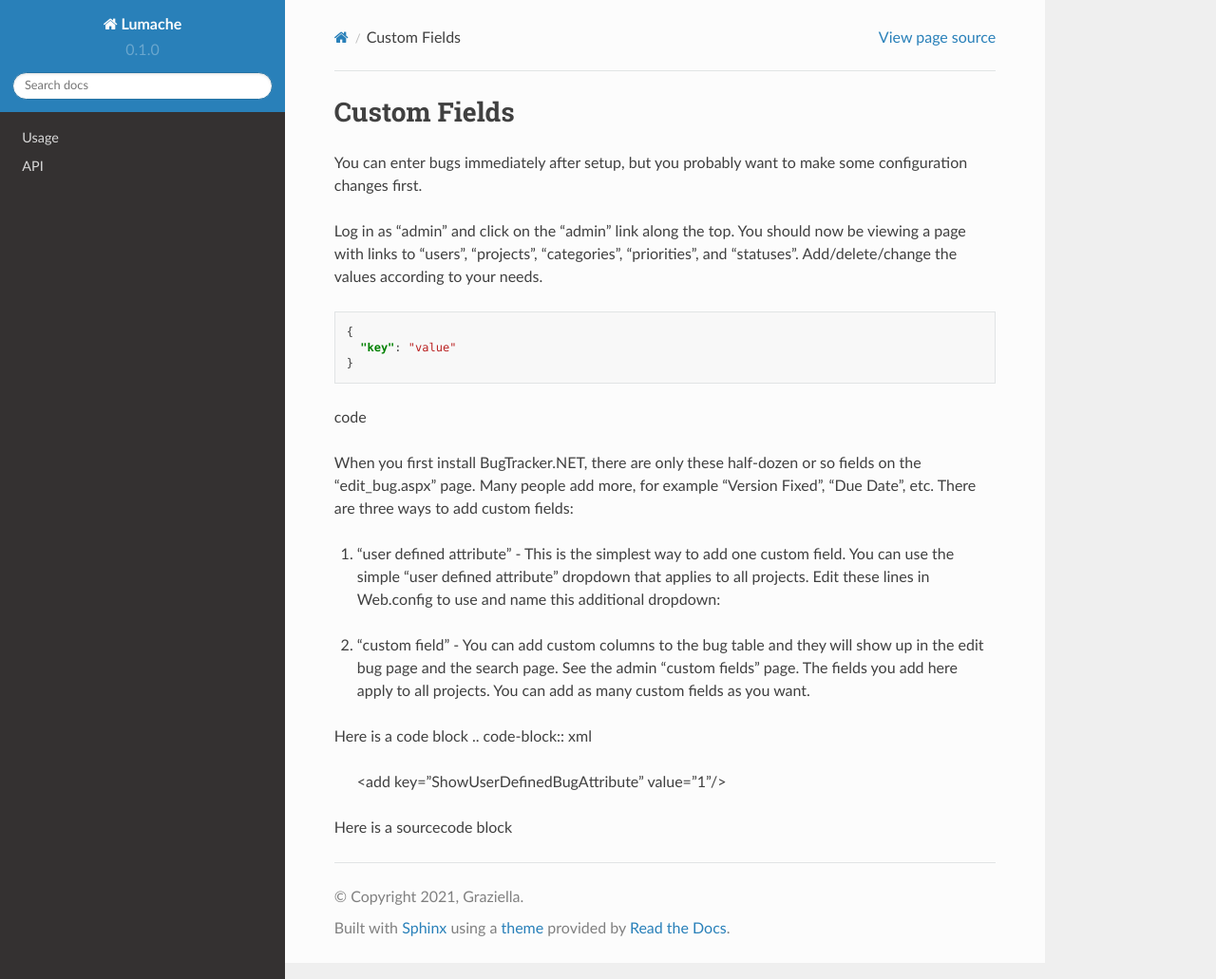
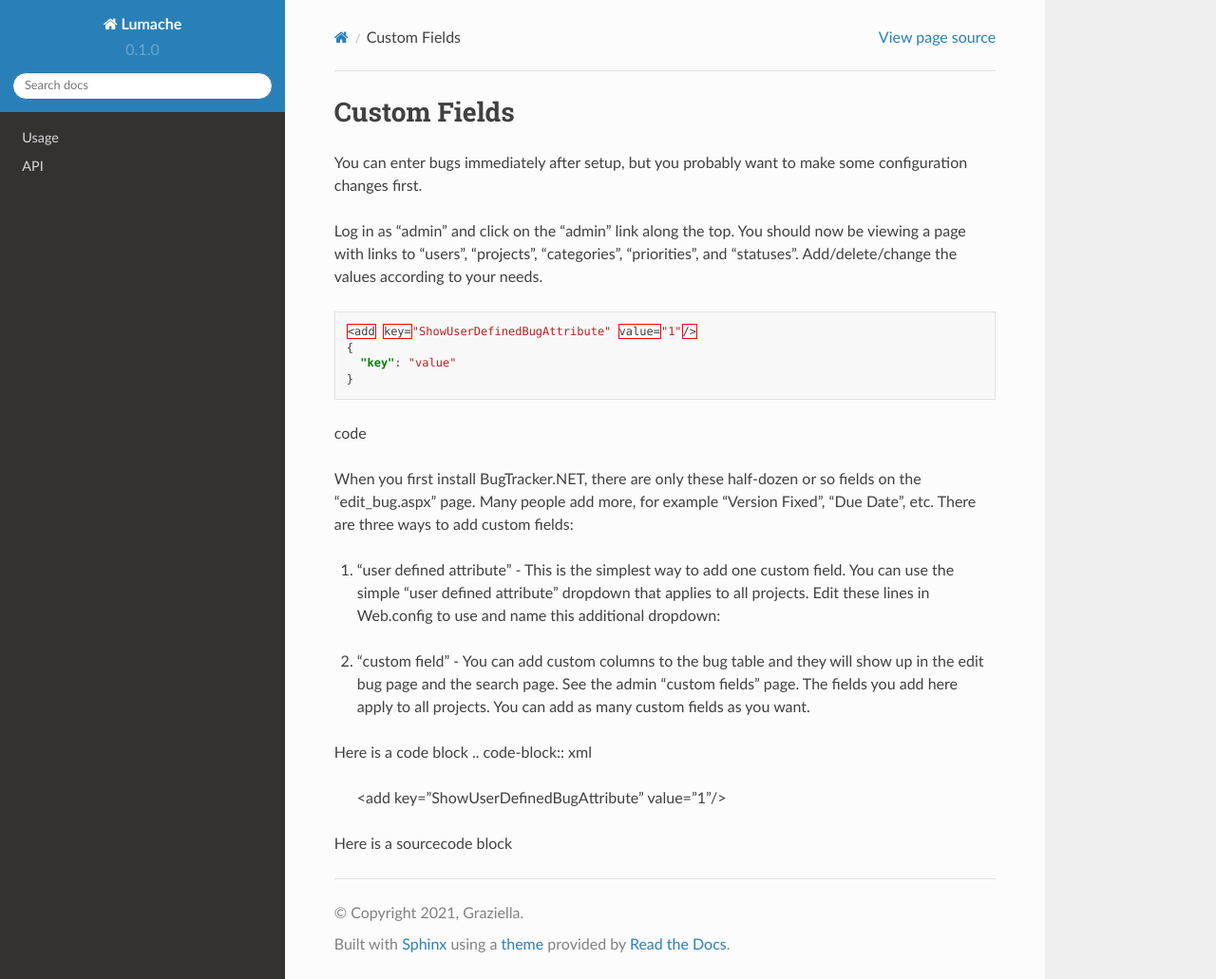
Before and after one commit to Displace99/SampleRTD, a Sphinx documentation site: the page built from docs/source/custom-fields.rst, in a window 1280 px wide and 1031 px high. Shown: the whole window at 95% size. Built offline with Sphinx 7.4.7 and the Read the Docs theme 2.0.0, drawn with Linux system fonts in a browser that asks for light colours.

Commit message:
Update custom-fields.rst

```diff
--- a/docs/source/custom-fields.rst
+++ b/docs/source/custom-fields.rst
@@ -7,6 +7,7 @@ Log in as "admin" and click on the "admin" link along the top. You should now be
 
 .. code-block:: JSON
 
+  <add key="ShowUserDefinedBugAttribute" value="1"/>
   {
     "key": "value"
   }
```
